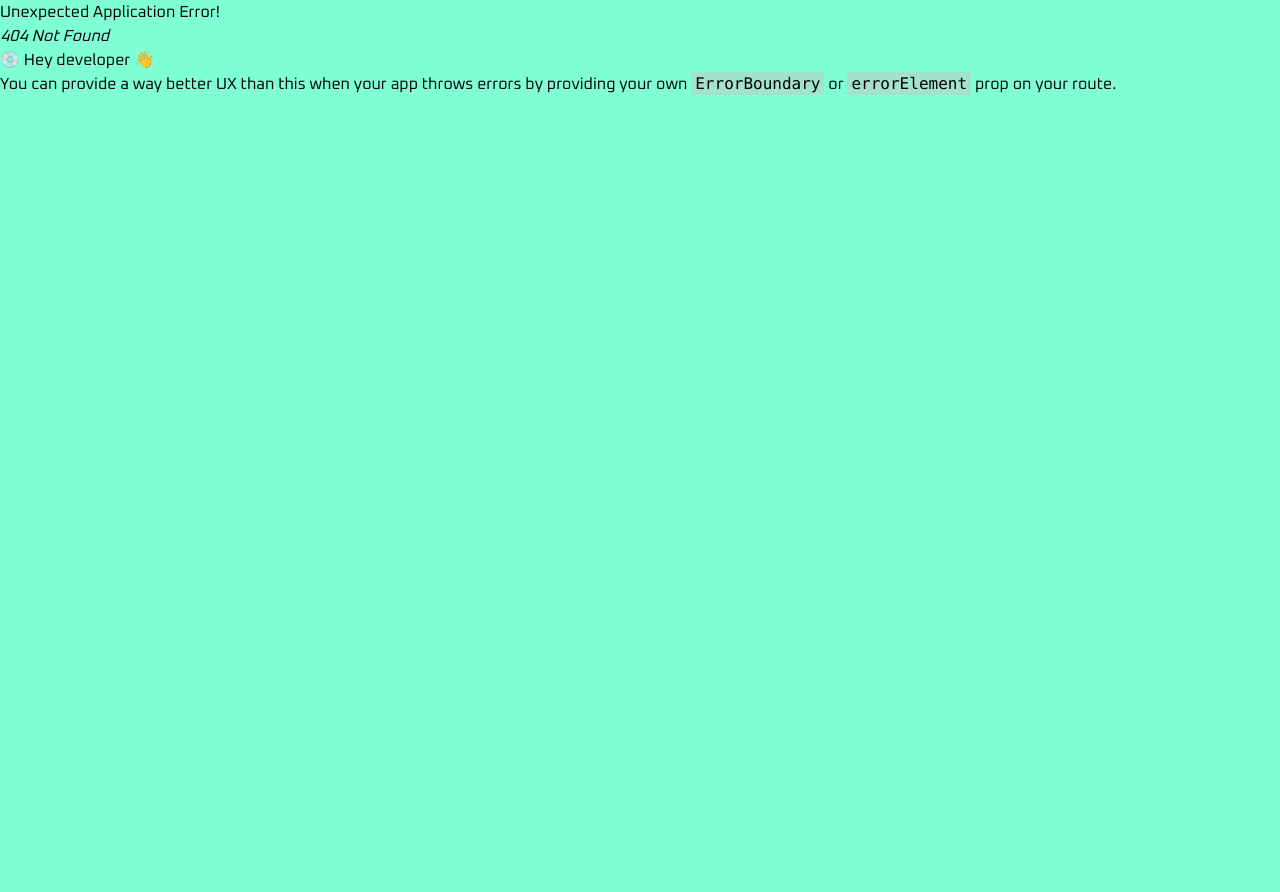
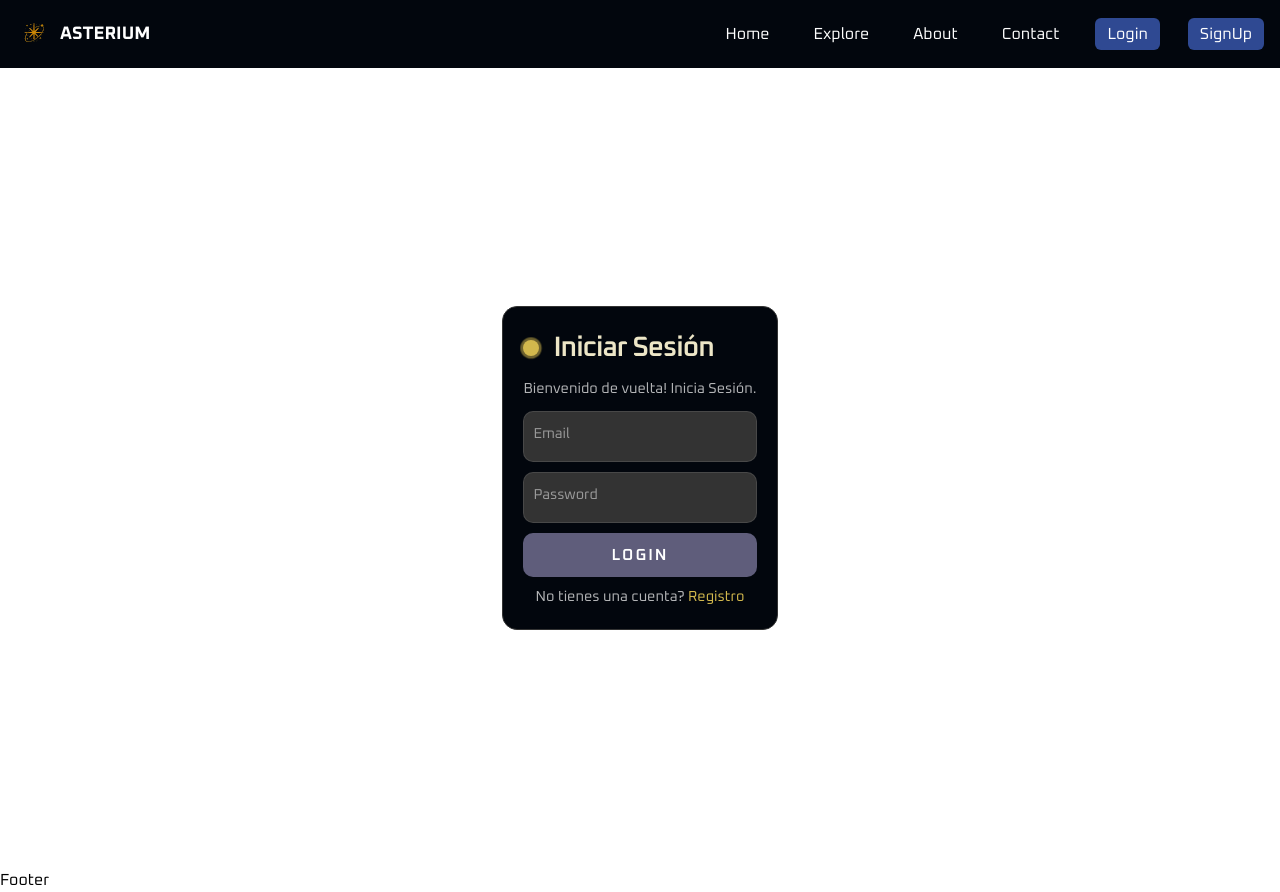
Before and after one commit to Asterium360/Aster-Client, a React (Vite) app: page /login in a window 1280 px wide. Before the commit this address had no page. Before the commit the page ends 800 px from the top, so only its background shows below. Built offline with nearby package versions, Linux system fonts and the light colour scheme; a web font is replaced by a local one.

Commit message:
Feat authentication form

```diff
--- a/src/components/AsterForm.jsx
+++ b/src/components/AsterForm.jsx
@@ -0,0 +1,9 @@
+import React from 'react'
+
+const AsterForm = () => {
+  return (
+    <div>AsterForm</div>
+  )
+}
+
+export default AsterForm
--- a/src/components/AuthForm.jsx
+++ b/src/components/AuthForm.jsx
@@ -0,0 +1,65 @@
+import React from "react";
+import "./css/AuthForm.css";
+
+
+const AuthForm = ({ mode = "register" }) => {
+    const isRegister = mode === "register";
+
+    return (
+        <div className="flex justify-center items-center h-screen">
+        <form className="form">
+            <p className="title">{isRegister ? "Registrate" : "Iniciar Sesión"}</p>
+            <p className="message">
+                {isRegister
+                    ? "Registrate y disfruta de las maravillas del universo."
+                    : "Bienvenido de vuelta! Inicia Sesión."}
+            </p>
+
+            {/* Campos extra solo para registro */}
+            {isRegister && (
+                    <label>
+                        <input className="input" type="text" placeholder="" required />
+                        <span>Name/Username</span>
+                    </label>
+
+            )}
+
+            <label>
+                <input className="input" type="email" placeholder="" required />
+                <span>Email</span>
+            </label>
+
+            <label>
+                <input className="input" type="password" placeholder="" required />
+                <span>Password</span>
+            </label>
+
+            {/* Confirm password solo en registro */}
+            {isRegister && (
+                <label>
+                    <input className="input" type="password" placeholder="" required />
+                    <span>Confirm password</span>
+                </label>
+            )}
+
+            <button type="submit" className="submit">
+                {isRegister ? "Sign Up" : "Login"}
+            </button>
+
+            <p className="signin">
+                {isRegister ? (
+                    <>
+                        Ya tienes una cuenta? <a href="/login">Sing In</a>
+                    </>
+                ) : (
+                    <>
+                        No tienes una cuenta? <a href="/register">Registro</a>
+                    </>
+                )}
+            </p>
+        </form>
+        </div>
+    );
+};
+
+export default AuthForm;
--- a/src/components/NavBar.jsx
+++ b/src/components/NavBar.jsx
@@ -1,4 +1,4 @@
-import React, { useState, useEffect } from "react";
+import { useState, useEffect } from "react";
 import { NavLink } from "react-router-dom";
 import Logo from "../assets/Logo.svg";
 
@@ -12,7 +12,7 @@ const NavBar = ({
   ],
   actions = [
     { label: "Login", to: "/login" },
-    { label: "Sign Up", to: "/register" },
+    { label: "SignUp", to: "/register" },
   ],
 }) => {
   const [isMenuOpen, setIsMenuOpen] = useState(false);
@@ -48,7 +48,7 @@ const NavBar = ({
         </button>
 
         {/* Links de escritorio */}
-        <div className="hidden sm:flex gap-8 items-center">
+        <div className="hidden sm:flex gap-7 items-center">
           {links.map((link) => (
             <NavLink
               key={link.to}
--- /dev/null
+++ b/src/components/css/AuthForm.css
@@ -0,0 +1,133 @@
+.form {
+    display: flex;
+    flex-direction: column;
+    gap: 10px;
+    max-width: 350px;
+    padding: 20px;
+    border-radius: 15px;
+    position: relative;
+    background-color: #02060D;
+    color: #fff;
+    border: 1px solid #333;
+}
+
+.title {
+    font-size: 28px;
+    font-weight: 600;
+    letter-spacing: -1px;
+    position: relative;
+    display: flex;
+    align-items: center;
+    padding-left: 30px;
+    color: #ede6c7;
+}
+
+.title::before {
+    width: 18px;
+    height: 18px;
+}
+
+.title::after {
+    width: 18px;
+    height: 18px;
+    animation: pulse 1s linear infinite;
+}
+
+.title::before,
+.title::after {
+    position: absolute;
+    content: "";
+    height: 16px;
+    width: 16px;
+    border-radius: 50%;
+    left: 0px;
+    background-color: #d2b84d;
+}
+
+.message,
+.signin {
+    font-size: 14.5px;
+    color: rgba(255, 255, 255, 0.7);
+}
+
+.signin {
+    text-align: center;
+}
+
+.signin a:hover {
+    text-decoration: underline #5f5d7b;
+}
+
+.signin a {
+    color: #d2b84d;
+}
+
+
+
+.form label {
+    position: relative;
+}
+
+.form label .input {
+    background-color: #333;
+    color: #fff;
+    width: 100%;
+    padding: 20px 05px 05px 10px;
+    outline: 0;
+    border: 1px solid rgba(105, 105, 105, 0.397);
+    border-radius: 10px;
+}
+
+.form label .input+span {
+    color: rgba(255, 255, 255, 0.5);
+    position: absolute;
+    left: 10px;
+    top: 0px;
+    font-size: 0.9em;
+    cursor: text;
+    transition: 0.3s ease;
+}
+
+.form label .input:placeholder-shown+span {
+    top: 12.5px;
+    font-size: 0.9em;
+}
+
+.form label .input:focus+span,
+.form label .input:valid+span {
+    color: #d2b84d;
+    top: -4px;
+    font-size: 0.7em;
+    font-weight: 600;
+}
+
+.input {
+    font-size: medium;
+}
+
+.submit {
+    border: none;
+    outline: none;
+    padding: 10px;
+    border-radius: 10px;
+    color: #fff;
+    font-size: 16px;
+    transform: .3s ease;
+    background-color: #5f5d7b;
+}
+
+.submit:hover {
+    background-color: #4f2859;
+}
+
+@keyframes pulse {
+    from {
+        transform: scale(0.9);
+        opacity: 1;
+    }
+
+    to {
+        transform: scale(1.8);
+        opacity: 0;
+    }
+}
--- a/src/index.css
+++ b/src/index.css
@@ -9,5 +9,4 @@ body {
   font-optical-sizing: auto;
   font-weight: weight;
   font-style: normal;
-  background-color: aquamarine;
 }
--- a/src/pages/Home.jsx
+++ b/src/pages/Home.jsx
@@ -7,7 +7,7 @@ function Home() {
   return (
     <>
       <div>
-        <Button title="hola mundo"/>
+
       </div>
     </>
   )
```
Also changed, not shown: src/router/Router.jsx (+12 -1 lines).
